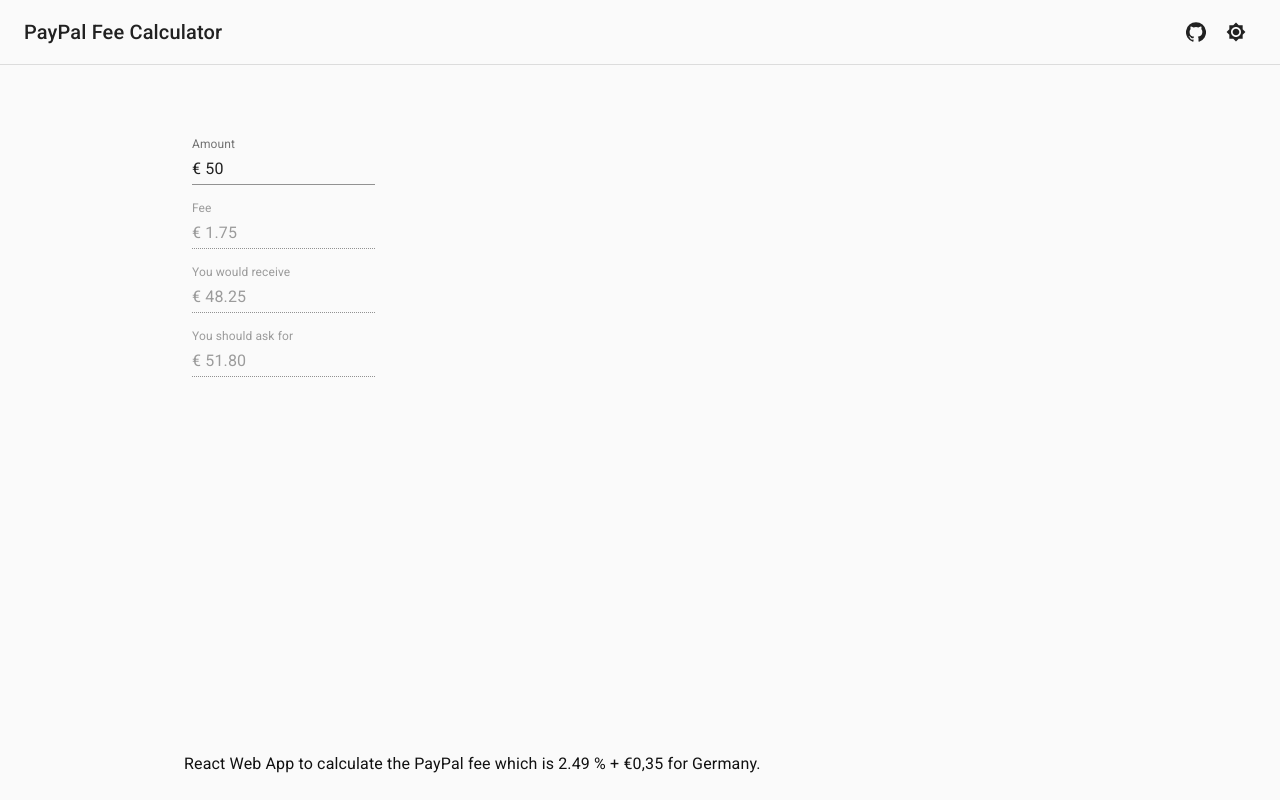
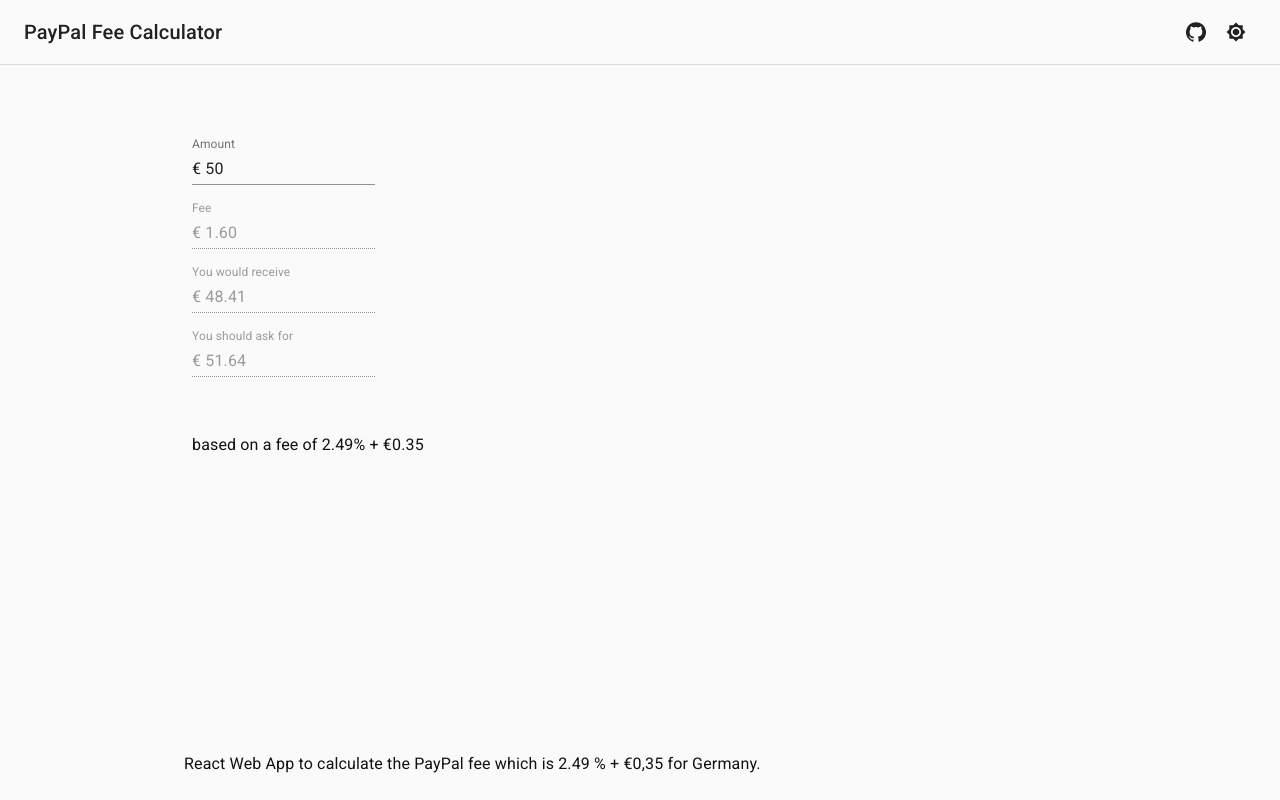
Before and after one commit to JoHoop/paypal-fee-calculator, a React (Create React App) app: page / in a window 1280 px wide. Built offline with nearby package versions, Linux system fonts and the light colour scheme.

Commit message:
Fix default input fee

```diff
--- a/src/Components/Calculator.js
+++ b/src/Components/Calculator.js
@@ -37,9 +37,9 @@
   const classes = useStyles();
   const [values, setValues] = useState({
     amount: "50",
-    fee: "1.75",
-    receive: "48.25",
-    ask: "51.80",
+    fee: "1.60",
+    receive: "48.41",
+    ask: "51.64",
   });
 
   const feePercent = 2.49; // 2.9
@@ -94,6 +94,12 @@
           inputComponent: NumberFormatCustom,
         }}
       />
+      <br />
+      <br />
+      <br />
+      <Typography variant="body1">
+        based on a fee of {feePercent}% + €{plusCents}
+      </Typography>
     </div>
   );
 };
```
